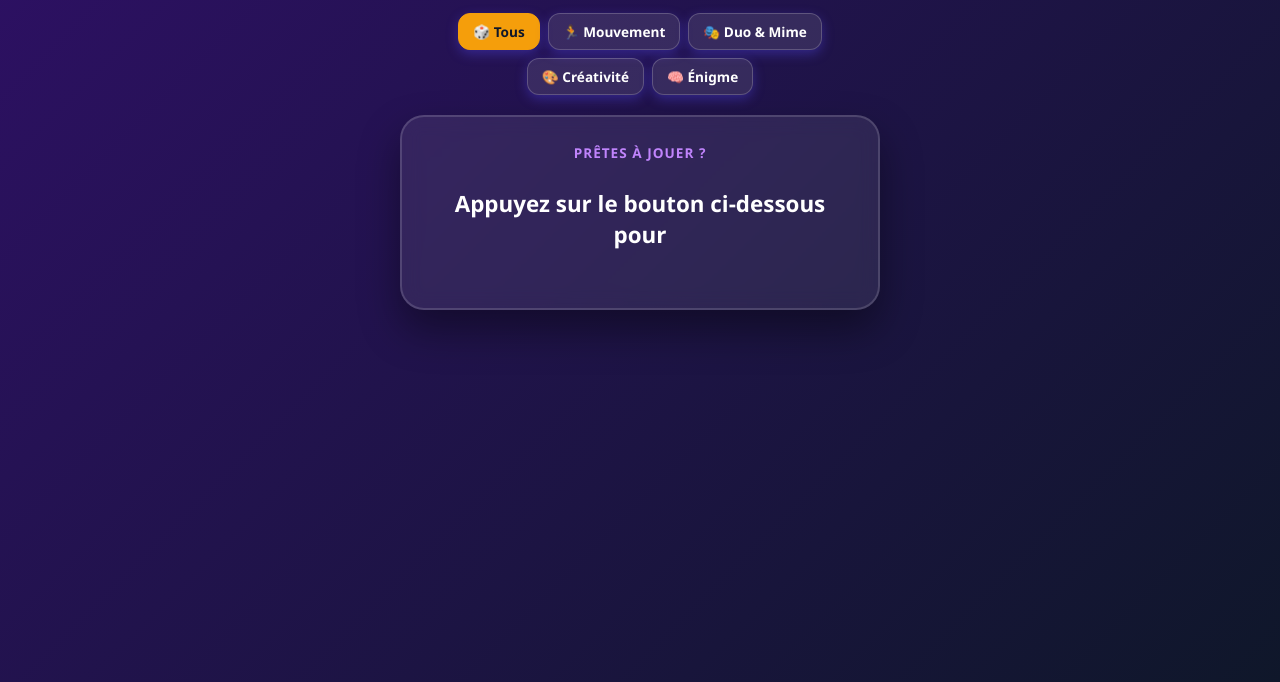
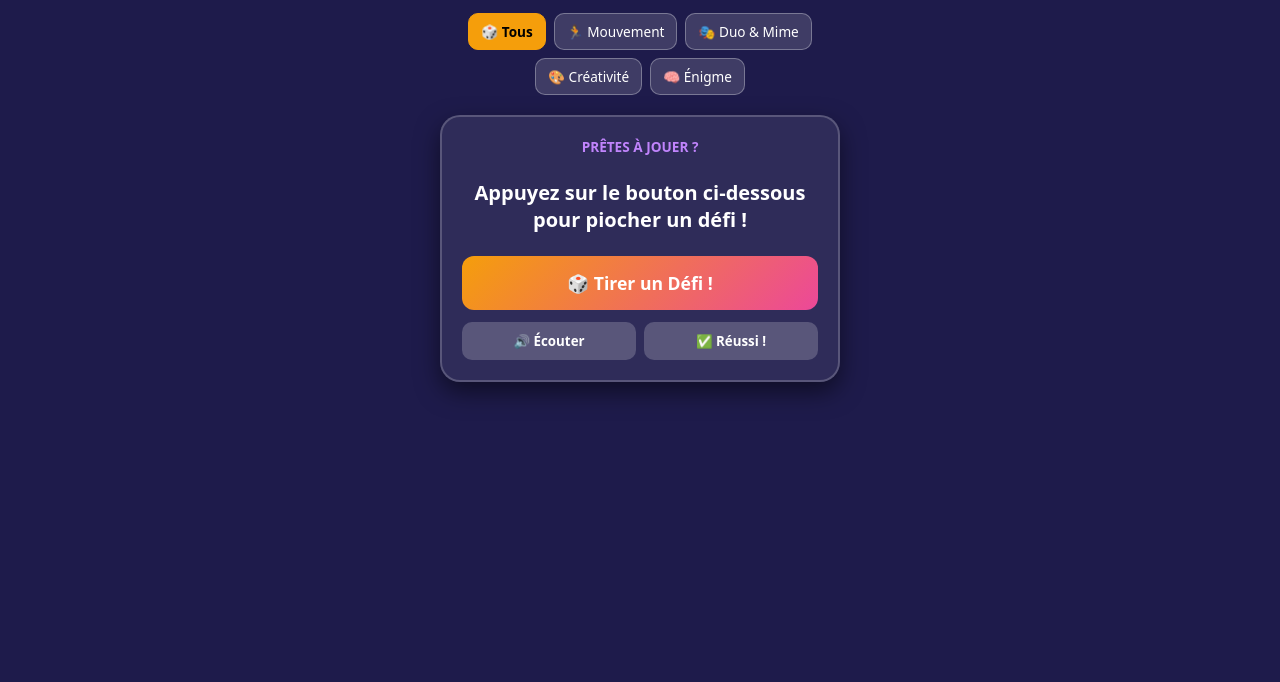
Before and after one commit to mathieukdo-ai/boiteadefis, a plain HTML site: page index.html in a window 1280 px wide. Shown: the part 118-800 px from the top of the page. Drawn offline with Linux system fonts and the light colour scheme.

Commit message:
Update index.html

```diff
--- a/index.html
+++ b/index.html
@@ -4,209 +4,143 @@
   <meta charset="UTF-8">
   <meta name="viewport" content="width=device-width, initial-scale=1.0">
   <title>La Boîte à Défis</title>
-  <meta name="theme-color" content="#4f46e5">
   <style>
-    :root {
-      --bg-primary: #1e1b4b;
-      --card-bg: #2e1065;
-      --accent: #f59e0b;
-      --text: #ffffff;
-      --text-muted: #c084fc;
-    }
-
-    * {
-      box-sizing: border-box;
-      margin: 0;
-      padding: 0;
-      font-family: 'Segoe UI', system-ui, -apple-system, sans-serif;
-    }
-
-    body {
-      background: linear-gradient(135deg, #2e1065, #0f172a);
-      color: var(--text);
-      min-height: 100vh;
-      display: flex;
-      flex-direction: column;
-      align-items: center;
-      padding: 20px;
-    }
-
-    header {
-      text-align: center;
-      margin-bottom: 20px;
-    }
-
-    h1 {
-      font-size: 2.2rem;
-      color: #fbbf24;
-      text-shadow: 0 4px 10px rgba(0,0,0,0.5);
-    }
-
-    .stars-counter {
-      margin-top: 8px;
-      font-size: 1.2rem;
-      background: rgba(255,255,255,0.1);
-      padding: 6px 16px;
-      border-radius: 20px;
-      display: inline-block;
-    }
-
-    .filter-group {
-      display: flex;
-      gap: 8px;
-      flex-wrap: wrap;
-      justify-content: center;
-      max-width: 480px;
-      margin-top: 16px;
-    }
-
-    .filter-btn {
-      background: rgba(255, 255, 255, 0.1);
-      border: 1px solid rgba(255, 255, 255, 0.2);
-      color: white;
-      padding: 8px 14px;
-      border-radius: 12px;
-      font-size: 0.85rem;
-      cursor: pointer;
-      transition: all 0.2s ease;
-    }
-
-    .filter-btn.active {
-      background: #f59e0b;
-      color: #0f172a;
-      font-weight: bold;
-      border-color: #f59e0b;
-    }
-
-    .card {
-      background: rgba(255, 255, 255, 0.08);
-      backdrop-filter: blur(10px);
-      border: 2px solid rgba(255, 255, 255, 0.15);
-      border-radius: 24px;
-      padding: 24px;
-      width: 100%;
-      max-width: 480px;
-      text-align: center;
-      box-shadow: 0 20px 40px rgba(0,0,0,0.4);
-      margin-bottom: 20px;
-      transition: transform 0.2s ease;
-    }
-
-    .card.draw-anim {
-      animation: popCard 0.3s cubic-bezier(0.175, 0.885, 0.32, 1.275);
-    }
-
-    @keyframes popCard {
-      0% { transform: scale(0.95); opacity: 0.7; }
-      50% { transform: scale(1.03); }
-      100% { transform: scale(1); opacity: 1; }
-    }
-
-    .challenge-category {
-      display: inline-block;
-      text-transform: uppercase;
-      font-size: 0.85rem;
-      font-weight: bold;
-      letter-spacing: 1px;
-      color: var(--text-muted);
-      margin-bottom: 12px;
-    }
-
-    .challenge-text {
-      font-size: 1.4rem;
-      font-weight: bold;
-      line-height: 1.4;
-      min-height: 90px;
-      display: flex;
-      align-items: center;
-      justify-content: center;
-      margin-bottom: 20px;
-    }
-
-    .timer-display {
-      font-size: 2rem;
-      font-weight: bold;
-      color: #34d399;
-      margin-bottom: 15px;
-    }
-
-    .btn-group {
-      display: flex;
-      gap: 10px;
-      justify-content: center;
-      flex-wrap: wrap;
-    }
-
-    button {
-      background: #4f46e5;
-      color: white;
-      border: none;
-      padding: 14px 22px;
-      border-radius: 16px;
-      font-size: 1rem;
-      font-weight: bold;
-      cursor: pointer;
-      transition: all 0.2s ease;
-      box-shadow: 0 4px 12px rgba(79, 70, 229, 0.4);
-    }
-
-    button:hover {
-      transform: translateY(-2px);
-      background: #4338ca;
-    }
-
-    button:active {
-      transform: translateY(0);
-    }
-
-    .btn-main {
-      background: linear-gradient(135deg, #f59e0b, #ec4899);
-      font-size: 1.2rem;
-      padding: 16px 28px;
-      width: 100%;
-      box-shadow: 0 6px 20px rgba(245, 158, 11, 0.4);
-    }
-
-    .btn-main:hover {
-      background: linear-gradient(135deg, #d97706, #db2777);
-    }
-
-    .btn-secondary {
-      background: rgba(255,255,255,0.15);
-    }
-
-    .btn-secondary:hover {
-      background: rgba(255,255,255,0.25);
-    }
-
-    canvas#confetti {
-      position: fixed;
-      top: 0;
-      left: 0;
-      width: 100%;
-      height: 100%;
-      pointer-events: none;
-      z-index: 99;
-    }
+    * { box-sizing: border-box; margin: 0; padding: 0; font-family: system-ui, sans-serif; }
+    body { background: #1e1b4b; color: white; min-height: 100vh; display: flex; flex-direction: column; align-items: center; padding: 20px; text-align: center; }
+    h1 { color: #fbbf24; margin-bottom: 10px; font-size: 2rem; }
+    .score { background: rgba(255,255,255,0.1); padding: 8px 16px; border-radius: 20px; margin-bottom: 20px; font-weight: bold; }
+    .filters { display: flex; gap: 8px; flex-wrap: wrap; justify-content: center; margin-bottom: 20px; max-width: 400px; }
+    .filter-btn { background: rgba(255,255,255,0.15); border: 1px solid rgba(255,255,255,0.3); color: white; padding: 8px 12px; border-radius: 10px; cursor: pointer; font-size: 0.85rem; }
+    .filter-btn.active { background: #f59e0b; color: #000; font-weight: bold; border-color: #f59e0b; }
+    .card { background: rgba(255,255,255,0.08); border: 2px solid rgba(255,255,255,0.2); border-radius: 20px; padding: 20px; width: 100%; max-width: 400px; box-shadow: 0 10px 25px rgba(0,0,0,0.5); }
+    .category { text-transform: uppercase; color: #c084fc; font-size: 0.85rem; font-weight: bold; margin-bottom: 10px; }
+    .text { font-size: 1.25rem; font-weight: bold; margin: 15px 0; min-height: 70px; display: flex; align-items: center; justify-content: center; }
+    .timer { font-size: 1.8rem; color: #34d399; font-weight: bold; margin-bottom: 15px; display: none; }
+    .btn-main { background: linear-gradient(135deg, #f59e0b, #ec4899); color: white; border: none; padding: 15px; border-radius: 12px; font-size: 1.1rem; font-weight: bold; width: 100%; cursor: pointer; margin-bottom: 12px; }
+    .btn-row { display: flex; gap: 8px; justify-content: center; }
+    .btn-sub { background: rgba(255,255,255,0.2); border: none; color: white; padding: 10px 14px; border-radius: 10px; font-weight: bold; cursor: pointer; flex: 1; }
+    canvas { position: fixed; top: 0; left: 0; width: 100%; height: 100%; pointer-events: none; }
   </style>
 </head>
 <body>
+  <canvas id="confetti"></canvas>
+  <h1>✨ La Boîte à Défis ✨</h1>
+  <div class="score">Étoiles gagnées : <span id="stars">0</span> ⭐</div>
 
-  <canvas id="confetti"></canvas>
+  <div class="filters">
+    <button class="filter-btn active" onclick="setCat('Tous', this)">🎲 Tous</button>
+    <button class="filter-btn" onclick="setCat('🏃 Mouvement', this)">🏃 Mouvement</button>
+    <button class="filter-btn" onclick="setCat('🎭 Duo & Mime', this)">🎭 Duo & Mime</button>
+    <button class="filter-btn" onclick="setCat('🎨 Créativité', this)">🎨 Créativité</button>
+    <button class="filter-btn" onclick="setCat('🧠 Énigme', this)">🧠 Énigme</button>
+  </div>
 
-  <header>
-    <h1>✨ La Boîte à Défis ✨</h1>
-    <div class="stars-counter">Étoiles gagnées : <span id="stars">0</span> ⭐</div>
+  <div class="card">
+    <div id="catLabel" class="category">PRÊTES À JOUER ?</div>
+    <div id="challengeText" class="text">Appuyez sur le bouton ci-dessous pour piocher un défi !</div>
+    <div id="timerBox" class="timer">00:30</div>
 
-    <div class="filter-group" id="filterContainer">
-      <button class="filter-btn active" data-cat="Tous">🎲 Tous</button>
-      <button class="filter-btn" data-cat="🏃 Mouvement">🏃 Mouvement</button>
-      <button class="filter-btn" data-cat="🎭 Duo & Mime">🎭 Duo & Mime</button>
-      <button class="filter-btn" data-cat="🎨 Créativité">🎨 Créativité</button>
-      <button class="filter-btn" data-cat="🧠 Énigme">🧠 Énigme</button>
+    <button class="btn-main" onclick="draw()">🎲 Tirer un Défi !</button>
+    <div class="btn-row">
+      <button class="btn-sub" onclick="listen()">🔊 Écouter</button>
+      <button class="btn-sub" id="timerBtn" onclick="startTimer()" style="display:none;">⏱️ Chrono</button>
+      <button class="btn-sub" onclick="win()">✅ Réussi !</button>
     </div>
-  </header>
+  </div>
 
-  <div class="card" id="cardElement">
-    <div id="category" class="challenge-category">Prêtes à jouer ?</div>
-    <div id="challenge" class="challenge-text">Appuyez sur le bouton ci-dessous pour
+  <script>
+    const list = [
+      { cat: "🏃 Mouvement", text: "Faire 5 sauts de grenouille sans s'arrêter !", time: 30 },
+      { cat: "🎭 Duo & Mime", text: "Mimer un animal chacun votre tour : l'autre doit deviner !", time: 60 },
+      { cat: "🎨 Créativité", text: "Trouver 3 objets rouges dans la pièce en moins de 30 secondes !", time: 30 },
+      { cat: "🧠 Énigme", text: "Qu'est-ce qui a des clés mais ne peut ouvrir aucune porte ? (Un piano !)", time: 40 },
+      { cat: "🏃 Mouvement", text: "Tenir en équilibre sur un pied pendant 20 secondes !", time: 20 },
+      { cat: "🎭 Duo & Mime", text: "Inventer une poignée de main secrète ensemble et la répéter 2 fois !", time: 40 },
+      { cat: "🎨 Créativité", text: "Faire le plus bel origami ou dessin rapide en 1 minute !", time: 60 }
+    ];
+
+    let currentCat = 'Tous';
+    let currentItem = null;
+    let stars = 0;
+    let timer = null;
+    let seconds = 0;
+
+    try { stars = parseInt(localStorage.getItem('defis_stars') || '0', 10); } catch(e){}
+    document.getElementById('stars').innerText = stars;
+
+    function setCat(cat, btn) {
+      currentCat = cat;
+      document.querySelectorAll('.filter-btn').forEach(b => b.classList.remove('active'));
+      btn.classList.add('active');
+    }
+
+    function draw() {
+      if (timer) clearInterval(timer);
+      document.getElementById('timerBox').style.display = 'none';
+
+      const pool = currentCat === 'Tous' ? list : list.filter(i => i.cat === currentCat);
+      currentItem = pool[Math.floor(Math.random() * pool.length)];
+
+      document.getElementById('catLabel').innerText = currentItem.cat;
+      document.getElementById('challengeText').innerText = currentItem.text;
+      document.getElementById('timerBtn').style.display = 'inline-block';
+      seconds = currentItem.time;
+    }
+
+    function listen() {
+      if (!currentItem || !('speechSynthesis' in window)) return;
+      window.speechSynthesis.cancel();
+      const u = new SpeechSynthesisUtterance(currentItem.text);
+      u.lang = 'fr-FR';
+      window.speechSynthesis.speak(u);
+    }
+
+    function startTimer() {
+      if (timer) clearInterval(timer);
+      const box = document.getElementById('timerBox');
+      box.style.display = 'block';
+      timer = setInterval(() => {
+        if (seconds <= 0) {
+          clearInterval(timer);
+          box.innerText = "Temps écoulé ! 🔔";
+        } else {
+          const m = String(Math.floor(seconds / 60)).padStart(2, '0');
+          const s = String(seconds % 60).padStart(2, '0');
+          box.innerText = `${m}:${s}`;
+          seconds--;
+        }
+      }, 1000);
+    }
+
+    function win() {
+      if (!currentItem) return;
+      stars++;
+      try { localStorage.setItem('defis_stars', stars); } catch(e){}
+      document.getElementById('stars').innerText = stars;
+      popConfetti();
+    }
+
+    function popConfetti() {
+      const c = document.getElementById('confetti');
+      const ctx = c.getContext('2d');
+      c.width = window.innerWidth;
+      c.height = window.innerHeight;
+      const p = Array.from({length: 60}).map(() => ({
+        x: Math.random() * c.width,
+        y: Math.random() * c.height - c.height,
+        color: ['#f59e0b', '#ec4899', '#3b82f6', '#10b981'][Math.floor(Math.random()*4)],
+        size: Math.random() * 6 + 4,
+        speed: Math.random() * 3 + 2
+      }));
+      let f = 0;
+      function run() {
+        ctx.clearRect(0,0,c.width,c.height);
+        p.forEach(k => { k.y += k.speed; ctx.fillStyle = k.color; ctx.fillRect(k.x, k.y, k.size, k.size); });
+        if (++f < 100) requestAnimationFrame(run);
+        else ctx.clearRect(0,0,c.width,c.height);
+      }
+      run();
+    }
+  </script>
+</body>
+</html>
```
